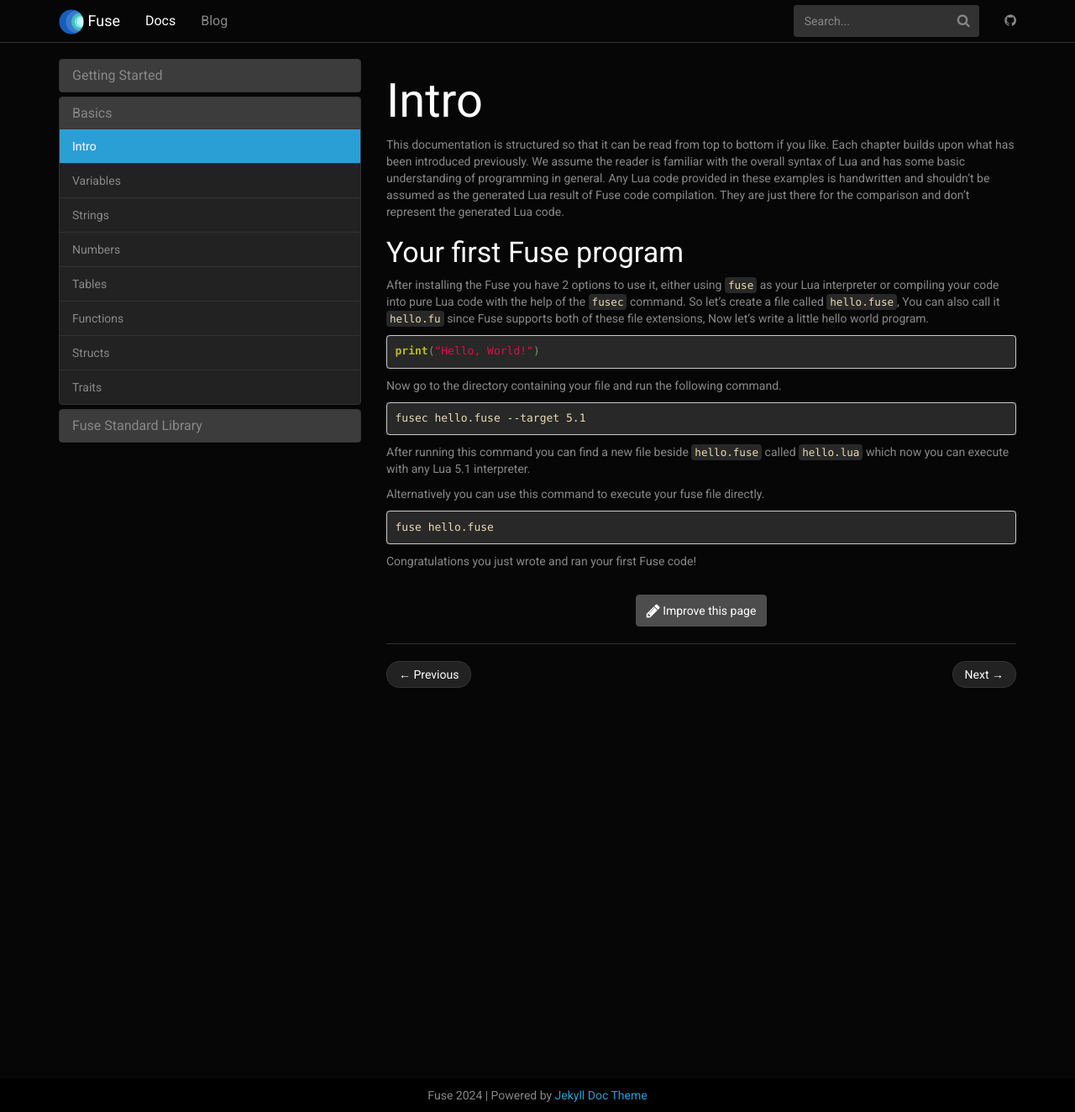
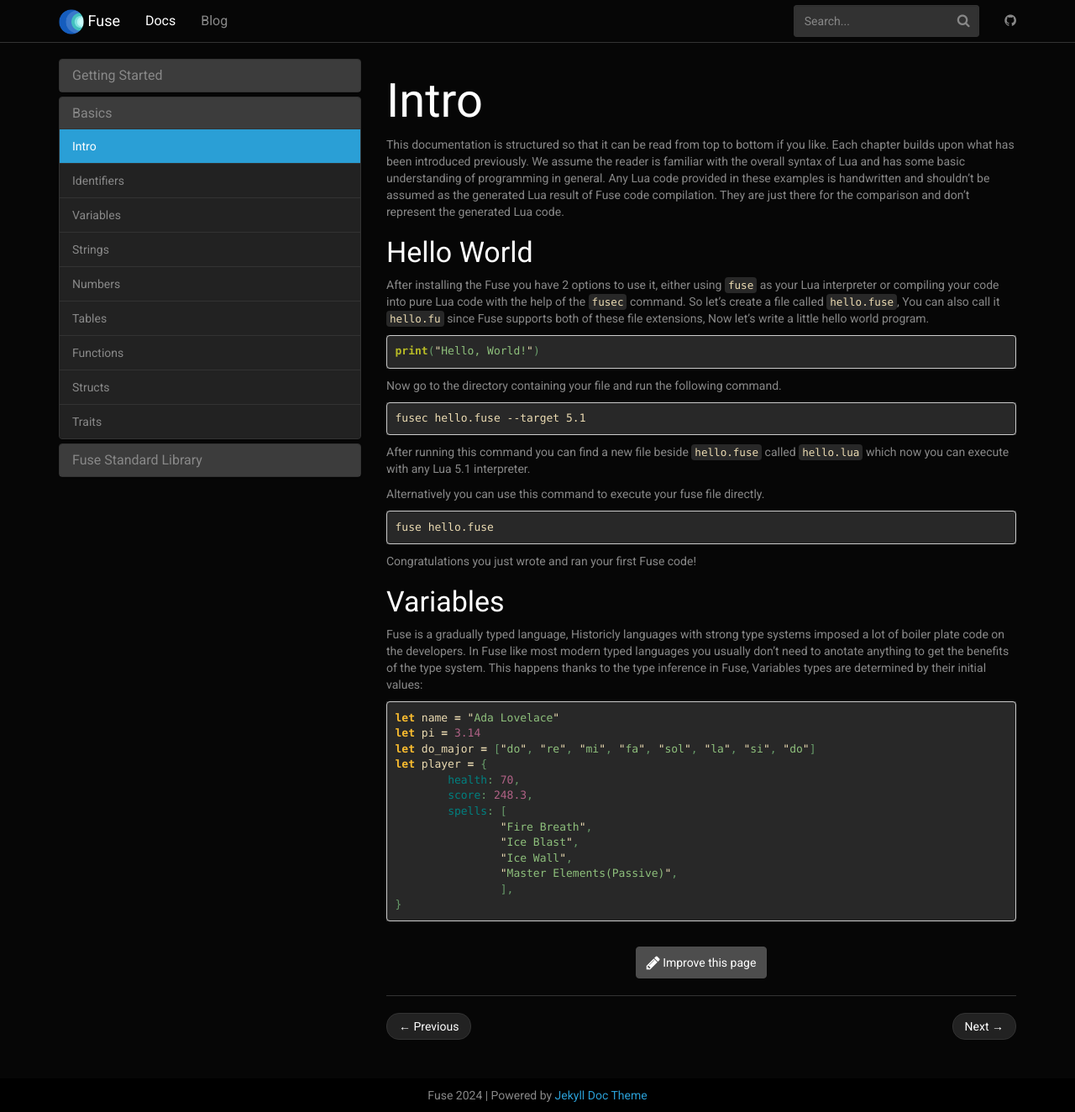
Before and after one commit to fuse-lang/fuse-lang.github.io, a Jekyll site: the page built from _docs/basics/0-intro.md, in a window 1280 px wide and 1324 px high. Shown: the whole window at 84% size. Built offline with Jekyll 4.4.1, drawn with Linux system fonts in a browser that asks for light colours.

Commit message:
cleanup documentation and add fork of rouge with fuse.

````diff
--- a/Gemfile
+++ b/Gemfile
@@ -23,3 +23,5 @@ end
 
 # Performance-booster for watching directories on Windows
 gem "wdm", "~> 0.1.1", :install_if => Gem.win_platform?
+
+gem "rouge", git: "https://github.com/rzvxa/rouge.git", tag: "v3.26.0-fuse"
--- a/_data/docs.yml
+++ b/_data/docs.yml
@@ -8,6 +8,7 @@
 - title: Basics
   docs:
   - intro
+  - identifiers
   - variables
   - strings
   - numbers
--- a/_docs/basics/0-intro.md
+++ b/_docs/basics/0-intro.md
@@ -5,12 +5,12 @@ permalink: /docs/intro/
 
 This documentation is structured so that it can be read from top to bottom if you like. Each chapter builds upon what has been introduced previously. We assume the reader is familiar with the overall syntax of Lua and has some basic understanding of programming in general. Any Lua code provided in these examples is handwritten and shouldn't be assumed as the generated Lua result of Fuse code compilation. They are just there for the comparison and don't represent the generated Lua code.
 
-### Your first Fuse program
+### Hello World
 
 After installing the Fuse you have 2 options to use it, either using `fuse` as your Lua interpreter or compiling your code into pure Lua code with the help of the `fusec` command.
 So let's create a file called `hello.fuse`, You can also call it `hello.fu` since Fuse supports both of these file extensions, Now let's write a little hello world program.
 
-```rust
+```typescript
 print("Hello, World!")
 ```
 
@@ -29,3 +29,25 @@ fuse hello.fuse
 ```
 
 Congratulations you just wrote and ran your first Fuse code!
+
+### Variables
+
+Fuse is a gradually typed language, Historicly languages with strong type systems imposed a lot of boiler plate code on the developers. In Fuse like most modern typed languages you usually don't need to anotate anything to get the benefits of the type system.
+This happens thanks to the type inference in Fuse, Variables types are determined by their initial values:
+
+
+```typescript
+let name = "Ada Lovelace"
+let pi = 3.14
+let do_major = ["do", "re", "mi", "fa", "sol", "la", "si", "do"]
+let player = {
+	health: 70,
+	score: 248.3,
+	spells: [
+		"Fire Breath",
+		"Ice Blast",
+		"Ice Wall",
+		"Master Elements(Passive)",
+		],
+}
+```
--- a/_sass/_syntax-highlighting.scss
+++ b/_sass/_syntax-highlighting.scss
@@ -7,8 +7,8 @@
 
     .hll { background-color: #000; border: 1px solid #ccc; padding: 6px 10px; border-radius: 3px; }
     .c { color: #a89984; font-style: italic; }
-    .err { color: #cc241d; background-color: #e3d2d2; }
-    .k { color: #ebdbb2; font-weight: bold; }
+    .err { color: #cc241d; }
+    .k { color: #689d6a; font-weight: bold; }
     .o { color: #ebdbb2; font-weight: bold; }
     .cm { color: #a89984; font-style: italic; }
     .cp { color: #999999; font-weight: bold; }
@@ -32,13 +32,13 @@
     .kp { color: #ebdbb2; font-weight: bold; }
     .kr { color: #ebdbb2; font-weight: bold; }
     .kt { color: #445588; font-weight: bold; }
-    .m { color: #009999; }
-    .s { color: #dd1144; }
+    .m { color: #b16286; }
+    .s { color: #8ec07c; }
     .n { color: #ebdbb2; }
     .p { color: #689d6a; }
     .py { color: #ebdbb2; }
     .na { color: teal; }
-    .nb { color: #0086b3; }
+    .nb { color: #689d6a; }
     .nc { color: #445588; font-weight: bold; }
     .no { color: teal; }
     .ni { color: purple; }
@@ -49,25 +49,25 @@
     .nv { color: teal; }
     .ow { color: #ebdbb2; font-weight: bold; }
     .w { color: #bbbbbb; }
-    .mf { color: #009999; }
-    .mh { color: #009999; }
-    .mi { color: #009999; }
-    .mo { color: #009999; }
-    .sb { color: #dd1144; }
-    .sc { color: #dd1144; }
-    .sd { color: #dd1144; }
-    .s2 { color: #dd1144; }
-    .se { color: #dd1144; }
-    .sh { color: #dd1144; }
-    .si { color: #dd1144; }
-    .sx { color: #dd1144; }
+    .mf { color: #b16286; }
+    .mh { color: #b16286; }
+    .mi { color: #b16286; }
+    .mo { color: #b16286; }
+    .sb { color: #8ec07c; }
+    .sc { color: #8ec07c; }
+    .sd { color: #8ec07c; }
+    .s2 { color: #8ec07c; }
+    .se { color: #8ec07c; }
+    .sh { color: #8ec07c; }
+    .si { color: #8ec07c; }
+    .sx { color: #8ec07c; }
     .sr { color: #009926; }
-    .s1 { color: #dd1144; }
+    .s1 { color: #8ec07c; }
     .ss { color: #990073; }
     .bp { color: #999999; }
     .vc { color: teal; }
     .vg { color: teal; }
     .vi { color: teal; }
-    .il { color: #009999; }
+    .il { color: #b16286; }
     .gc { color: #999; background-color: #EAF2F5; }
 }
````
Also changed, not shown: _docs/basics/1-identifiers.md (added, +4 -0 lines), _docs/basics/2-variables.md (renamed from _docs/basics/1-variables.md, +1 -1 lines), _docs/index.md (+4 -4 lines), _posts/2024-01-08-asking-community-feedback.md (added, +5 -0 lines), Gemfile.lock, _docs/basics/3-strings.md (renamed from _docs/basics/2-strings.md), _docs/basics/4-numbers.md (renamed from _docs/basics/3-numbers.md), _docs/basics/5-functions.md (renamed from _docs/basics/4-functions.md), _docs/basics/6-tables.md (renamed from _docs/basics/5-tables.md), _docs/basics/7-structs.md (renamed from _docs/basics/6-structs.md), _docs/basics/8-traits.md (renamed from _docs/basics/7-traits.md).
